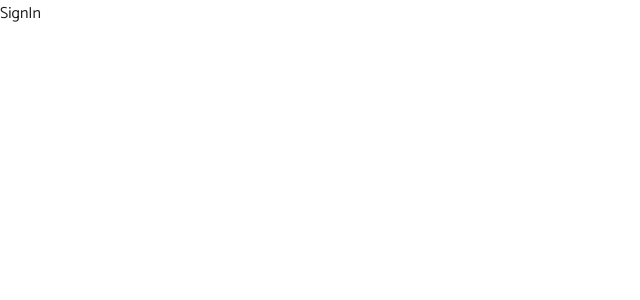
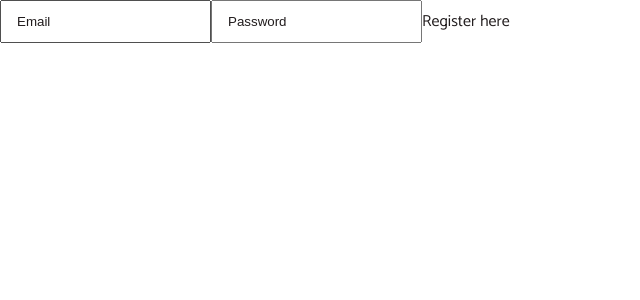
Before and after one commit to LenarTulupov/bloom, a Next.js app: page /user/sign-in in a window 1280 px wide. Shown: the top 300 px of the page, without its empty margins (0-640 px from the left). Built offline with nearby package versions, Linux system fonts and the light colour scheme.

Commit message:
feature: added path to the user/sign-up page

```diff
--- a/src/client-pages/auth/user/sign-in/sign-in.tsx
+++ b/src/client-pages/auth/user/sign-in/sign-in.tsx
@@ -1,7 +1,14 @@
+import InputText from "@/components/ui/input-text/input-text";
+import Link from "next/link";
+
 export default function UserSignIn() {
   return (
     <div>
-      SignIn
+      <InputText placeholder="Email"/>
+      <InputText placeholder="Password"/>
+      <Link href='/user/sign-up'>
+        Register here
+      </Link>
     </div>
   )
 }
```
